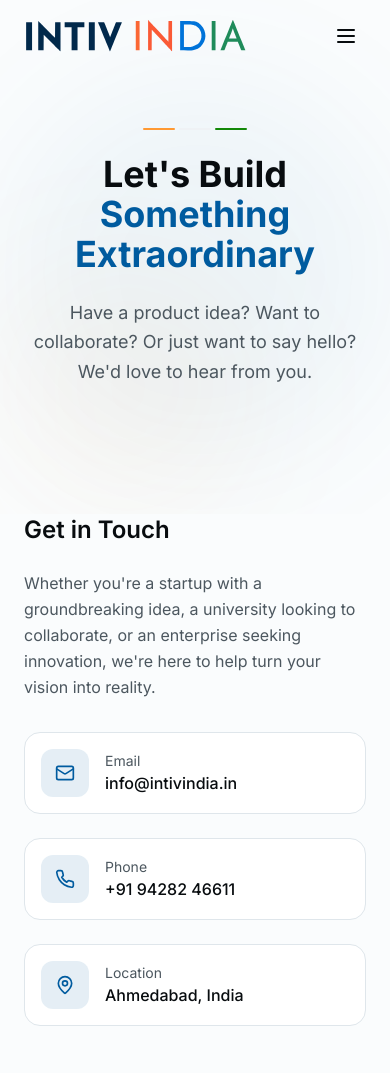
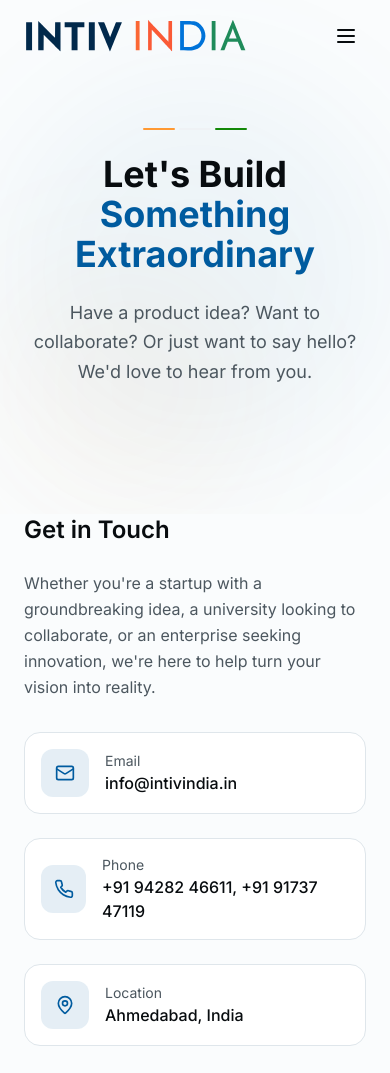
Before and after one commit to mokshgandhi/Intiv-India-Website, a Next.js app: page /contact in a window 390 px wide. Shown: the top 1073 px of the page. Built offline with nearby package versions, Linux system fonts and the light colour scheme.

Commit message:
Update phone contact values and hrefs

```diff
--- a/app/contact/page.tsx
+++ b/app/contact/page.tsx
@@ -21,8 +21,8 @@ const contactInfo = [
   {
     icon: Phone,
     label: "Phone",
-    value: "+91 94282 46611",
-    href: "tel:+919428246611"
+    value: "+91 94282 46611, +91 91737 47119",
+    href: "tel:+919428246611, tel:+919173747119"
   },
   {
     icon: MapPin,
```
